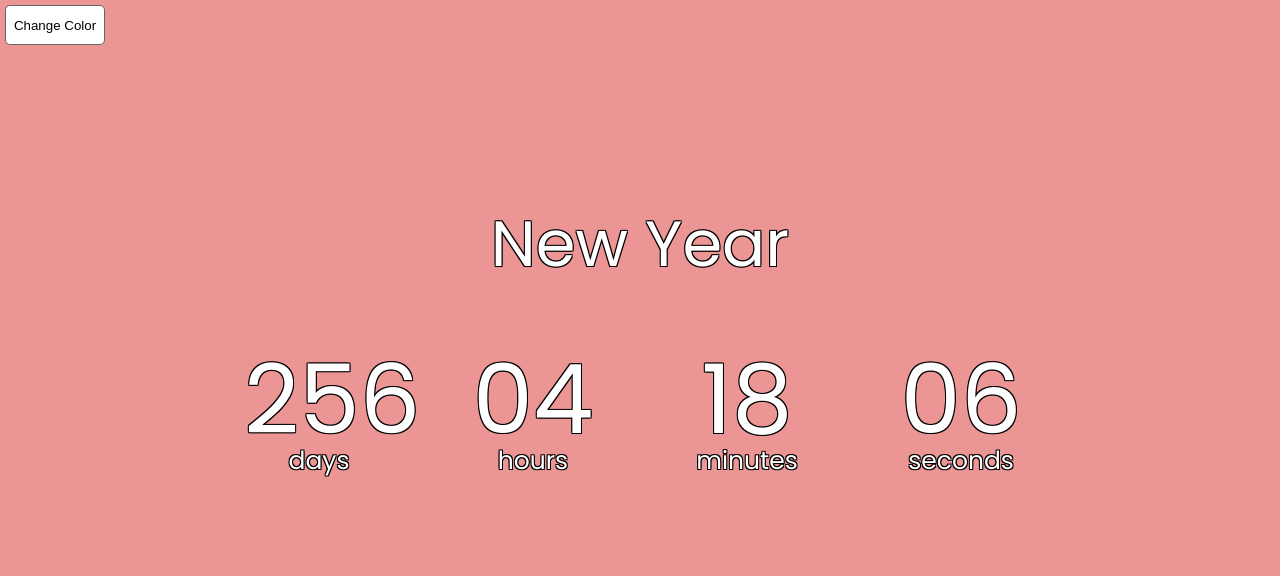
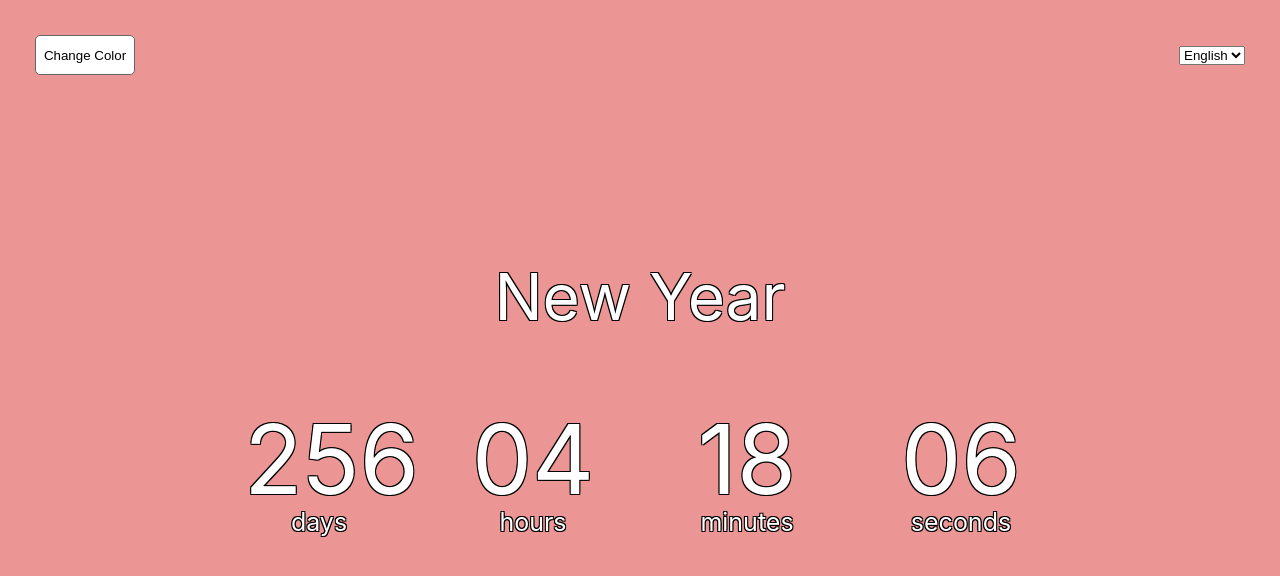
Before and after one commit to ihsanberkozcan/newyear, a React (Create React App) app: page / in a window 1280 px wide. Shown: the top 576 px of the page. Built offline with nearby package versions, Linux system fonts and the light colour scheme.

Commit message:
i18next translation

```diff
--- a/package.json
+++ b/package.json
@@ -13,9 +13,11 @@
     "@types/react": "^18.0.37",
     "@types/react-color": "^3.0.6",
     "@types/react-dom": "^18.0.11",
+    "i18next": "^22.4.15",
     "react": "^18.2.0",
     "react-color": "^2.19.3",
     "react-dom": "^18.2.0",
+    "react-i18next": "^12.2.2",
     "react-redux": "^8.0.5",
     "react-scripts": "5.0.1",
     "typescript": "^4.9.5",
--- a/src/App.css
+++ b/src/App.css
@@ -1,120 +1,16 @@
 @import url("https://fonts.googleapis.com/css2?family=Poppins:wght@200;400;600&family=Roboto:ital,wght@1,300;1,400&display=swap");
 
-/* http://meyerweb.com/eric/tools/css/reset/
-   v2.0 | 20110126
-   License: none (public domain)
-*/
-
-html,
-body,
-div,
-span,
-applet,
-object,
-iframe,
-h1,
-h2,
-h3,
-h4,
-h5,
-h6,
-p,
-blockquote,
-pre,
-a,
-abbr,
-acronym,
-address,
-big,
-cite,
-code,
-del,
-dfn,
-em,
-img,
-ins,
-kbd,
-q,
-s,
-samp,
-small,
-strike,
-strong,
-sub,
-sup,
-tt,
-var,
-b,
-u,
-i,
-center,
-dl,
-dt,
-dd,
-ol,
-ul,
-li,
-fieldset,
-form,
-label,
-legend,
-table,
-caption,
-tbody,
-tfoot,
-thead,
-tr,
-th,
-td,
-article,
-aside,
-canvas,
-details,
-embed,
-figure,
-figcaption,
-footer,
-header,
-hgroup,
-menu,
-nav,
-output,
-ruby,
-section,
-summary,
-time,
-mark,
-audio,
-video {
+*{
+  box-sizing: border-box;
+  padding: 0;
   margin: 0;
-  padding: 0;
-  border: 0;
-  font-size: 100%;
-  font: inherit;
-  vertical-align: baseline;
-}
-
-* {
-  box-sizing: border-box;
-}
-body {
-  color: #ffff;
-  min-height: 100vh;
-  display: flex;
-  flex-direction: column;
-  font-family: "Poppins", sans-serif;
-  margin: 0;
-  align-items: center;
-  justify-content: center;
-  line-height: 1;
 }
 .App {
   min-height: 100vh;
-  min-width: 100vw;
+  padding: 5px;
+
 }
-.colorPickerButton {
-  padding: 20px;
-}
+
 .github-picker {
   position: absolute !important;
   margin-top: 10px;
@@ -130,6 +26,7 @@ body {
 .title {
   font-weight: normal;
   font-size: 4rem;
+  color: #ffff;
   text-align: center;
   margin-bottom: 60px;
   text-shadow: -1px -1px 0 #000, 1px -1px 0 #000, -1px 1px 0 #000,
@@ -151,6 +48,7 @@ body {
   text-shadow: -1px -1px 0 #000, 1px -1px 0 #000, -1px 1px 0 #000,
     1px 1px 0 #000;
   font-size: 25px;
+  color: #ffff;
 }
 .countdown {
   width: 150px;
@@ -159,7 +57,6 @@ body {
 }
 
 .colorPickerButton {
-  padding: 5px;
   color: #ffff;
 }
 
@@ -170,3 +67,9 @@ body {
   width: 100px;
   height: 40px;
 }
+.header{
+  display: flex;
+  align-items: center;
+  justify-content: space-between;
+  margin: 30px;
+}
--- a/src/App.tsx
+++ b/src/App.tsx
@@ -4,7 +4,8 @@ import Countdown from "./components/Countdown";
 import ColorPicker from "./components/ColorPicker";
 import { formatTime } from "./utils/formatTime";
 import { useSelector } from "react-redux";
-
+import { useTranslation } from "react-i18next";
+import Languages from "./components/Languages";
 interface colorType {
   color: {
     background: string;
@@ -15,6 +16,7 @@ type RootState = {
   color: colorType;
 };
 function App() {
+  const { t } = useTranslation();
   const [day, setDay] = useState<string | number>(0);
   const [hour, setHour] = useState<string | number>(0);
   const [minute, setMinute] = useState<string | number>(0);
@@ -30,7 +32,7 @@ function App() {
       countDown();
     }, 1000);
     return () => clearInterval(interval);
-  }, []);
+  });
 
   const countDown = () => {
     const newYearsDate: Date = new Date(newYears);
@@ -53,13 +55,15 @@ function App() {
     setMinute(minuts);
     setSecond(seconds);
   };
-
-
   return (
     <div className="App" style={{ background: color.background }}>
-      <ColorPicker />
+      <div className="header">
+        <ColorPicker />
+        <Languages />
+      </div>
+
       <div className="content">
-        <h1 className="title">New Year</h1>
+        <h1 className="title">{t("newYear")}</h1>
         <div className="container">
           <Countdown countdown={day} text="days" />
           <Countdown countdown={hour} text="hours" />
--- a/src/components/Countdown.tsx
+++ b/src/components/Countdown.tsx
@@ -1,13 +1,16 @@
+import { useTranslation } from "react-i18next";
+
 type CountdownProps = {
   countdown: string | number;
   text: string;
 };
 
 function Countdown({ countdown, text }: CountdownProps) {
+  const { t } = useTranslation();
   return (
     <div className="countdown">
       <p className="text">{countdown}</p>
-      <span className="smallText">{text}</span>
+      <span className="smallText">{t(text)}</span>
     </div>
   );
 }
--- /dev/null
+++ b/src/components/Languages.tsx
@@ -0,0 +1,18 @@
+import { useTranslation } from "react-i18next";
+import { ChangeEvent } from "react";
+function Languages() {
+  const { i18n } = useTranslation();
+
+  const handleChange = async (e: ChangeEvent<HTMLSelectElement>) => {
+    await i18n.changeLanguage(e.target.value);
+  };
+
+  return (
+    <select name="language" onChange={handleChange}>
+      <option value="en">English</option>
+      <option value="tr">Türkçe</option>
+    </select>
+  );
+}
+
+export default Languages;
--- /dev/null
+++ b/src/i18n.js
@@ -0,0 +1,30 @@
+import i18n from "i18next";
+import { initReactI18next } from "react-i18next";
+
+const resources = {
+  en: {
+    translation: {
+      newYear: "New Year",
+      days: "days",
+      hours: "hours",
+      minutes: "minutes",
+      seconds: "seconds",
+    },
+  },
+  tr: {
+    translation: {
+      newYear: "Yeni Yıl",
+      days: "gün",
+      hours: "saat",
+      minutes: "dakika",
+      seconds: "saniye",
+    },
+  },
+};
+
+i18n.use(initReactI18next).init({
+  lng: "en",
+  resources,
+});
+
+export default i18n;
--- a/src/index.tsx
+++ b/src/index.tsx
@@ -4,7 +4,7 @@ import "./index.css";
 import App from "./App";
 import store from "./stores";
 import { Provider } from "react-redux";
-
+import "./i18n";
 const root = ReactDOM.createRoot(
   document.getElementById("root") as HTMLElement
 );
```
Also changed, not shown: 1 other file (tests, documents, lock files or other folders).
